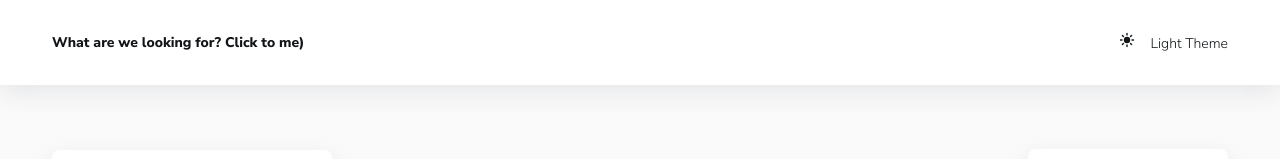
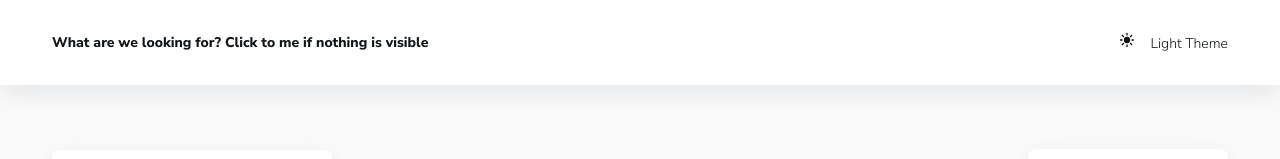
Before and after one commit to coolcrazyfox/countries-app, a React (Create React App) app: page / in a window 1280 px wide. Shown: the top 159 px of the page. Built offline with nearby package versions, Linux system fonts and the light colour scheme; no server answers.

Commit message:
changing header component and title

```diff
--- a/src/components/Header.jsx
+++ b/src/components/Header.jsx
@@ -46,7 +46,7 @@ export const Header = () => {
     <HeaderEl>
       <Container>
         <Wrapper>
-          <Title>What are we looking for? Click to me)</Title>
+          <Title>What are we looking for? Click to me if nothing is visible</Title>
           <ModeSwitcher onClick={toggleTheme}>
             {theme === 'light' ? (
               <IoSunny size="16px" />
```
